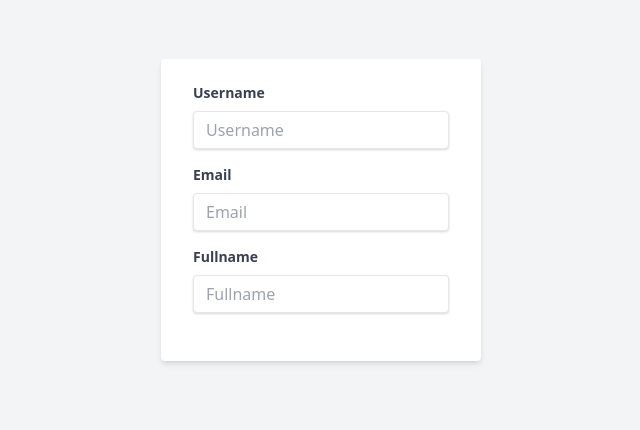
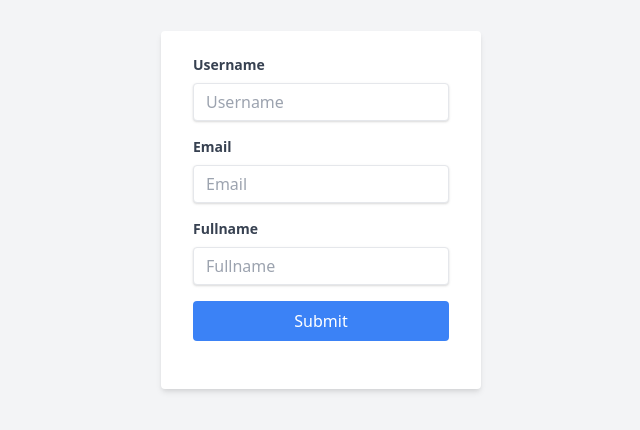
Before and after one commit to felixyunianto/formik-react-js, a React (Create React App) app: page / in a window 1280 px wide. Shown: the part 182-612 px from the top of the page, without its empty margins (319-959 px from the left). Built offline with nearby package versions, Linux system fonts and the light colour scheme.

Commit message:
3. Handling Form Submission

```diff
--- a/src/components/InputForm.js
+++ b/src/components/InputForm.js
@@ -8,15 +8,18 @@ const InputForm = () => {
             username : '',
             email : '',
             fullname : ''
+        },
+        onSubmit : values => {
+          console.log("Formik values ", values);
         }
     })
 
-    console.log("Formik values ", formik.values);
+
 
   return (
     <div className="h-screen flex bg-gray-100 justify-center items-center">
       <div className="w-full max-w-xs">
-        <form className="bg-white shadow-md rounded px-8 pt-6 pb-8 mb-4">
+        <form className="bg-white shadow-md rounded px-8 pt-6 pb-8 mb-4" onSubmit={formik.handleSubmit}>
           <div className="mb-4">
             <label
               className="block text-gray-700 text-sm font-bold mb-2"
@@ -65,6 +68,9 @@ const InputForm = () => {
               value={formik.values.fullname}
             />
           </div>
+          <div className="mb-4">
+              <button type="submit" className="w-full py-2 bg-blue-500 text-white rounded">Submit</button>
+            </div>
         </form>
       </div>
     </div>
```
